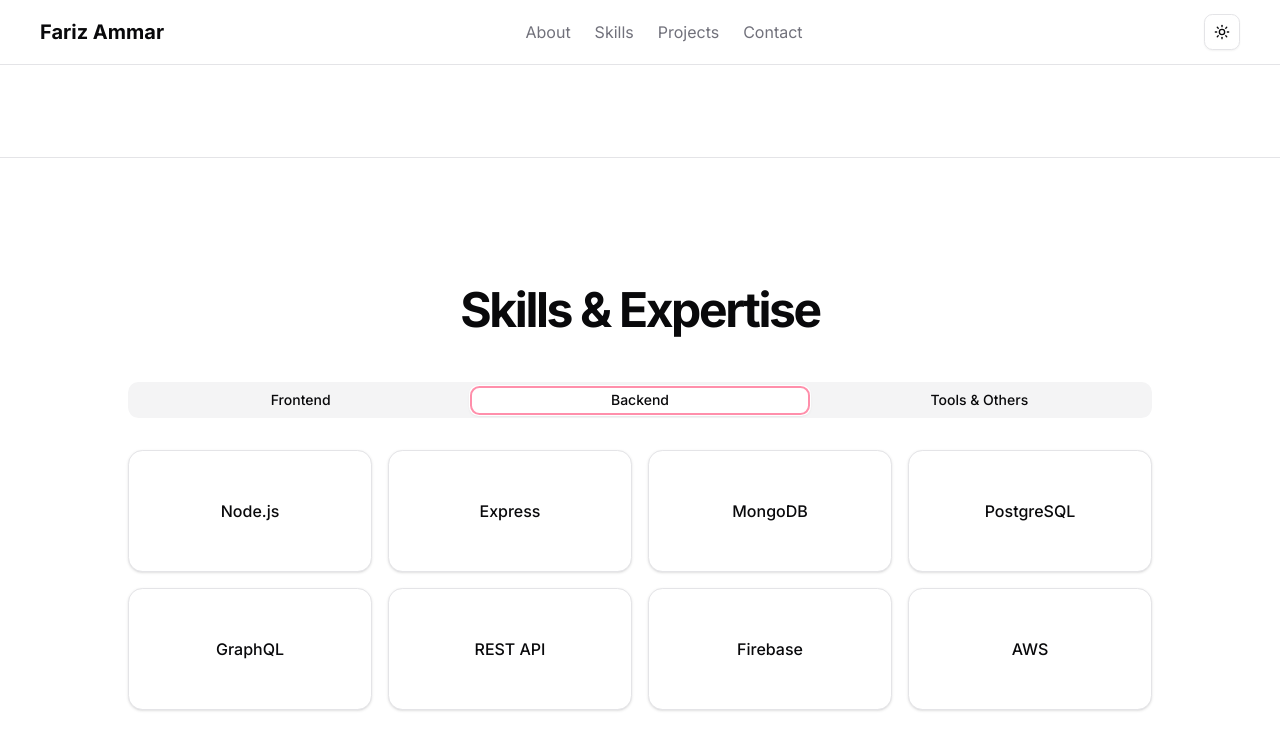
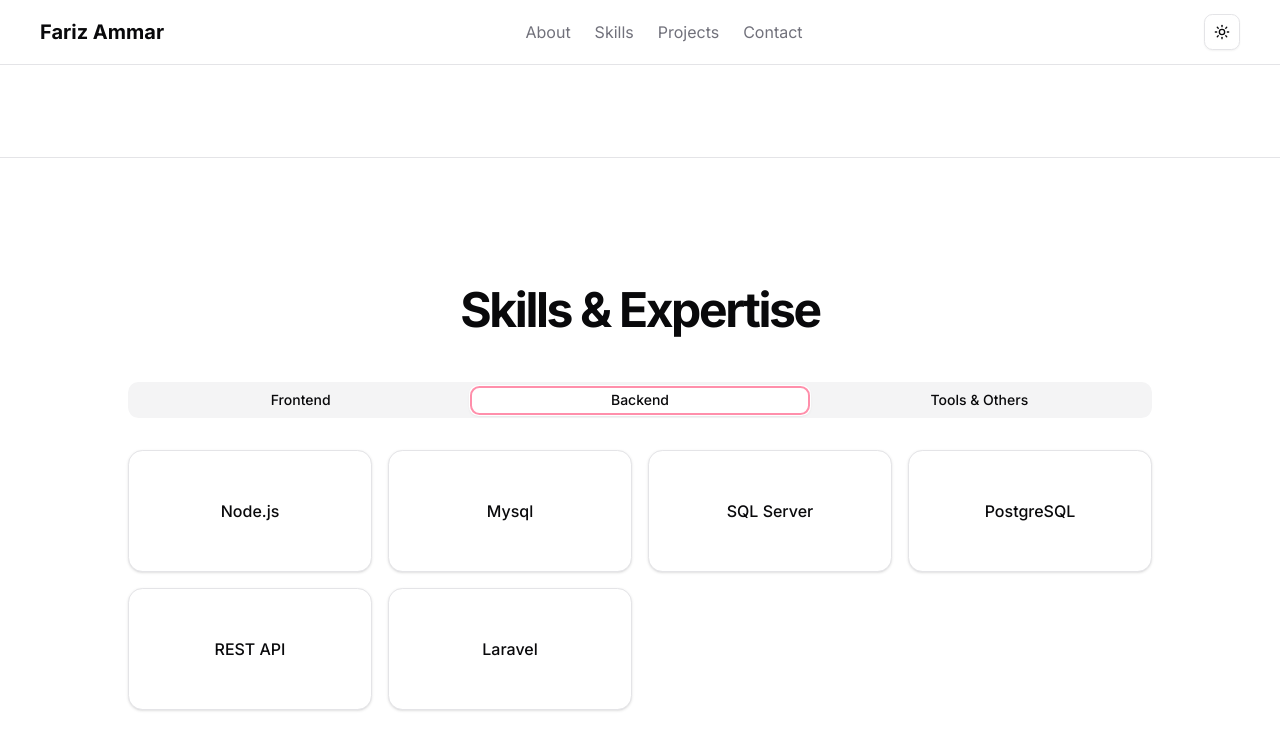
Before and after one commit to FarizAmmar/Portfolio, a Next.js app: page / in a window 1280 px wide. Both pictures are taken after a click on the tab "Backend". Shown: the part 1205-1955 px from the top of the page. Built offline with nearby package versions, Linux system fonts and the light colour scheme.

Commit message:
Update Tools

```diff
--- a/app/page.tsx
+++ b/app/page.tsx
@@ -178,13 +178,11 @@ export default function Home() {
                 <div className="grid grid-cols-2 md:grid-cols-4 gap-4">
                   {[
                     "Node.js",
-                    "Express",
-                    "MongoDB",
+                    "Mysql",
+                    "SQL Server",
                     "PostgreSQL",
-                    "GraphQL",
                     "REST API",
-                    "Firebase",
-                    "AWS",
+                    "Laravel"
                   ].map((skill) => (
                     <Card key={skill}>
                       <CardContent className="flex items-center justify-center p-6">
@@ -197,14 +195,13 @@ export default function Home() {
               <TabsContent value="tools" className="mt-6">
                 <div className="grid grid-cols-2 md:grid-cols-4 gap-4">
                   {[
+                    "Adobe Illustrator (AI)",
+                    "Adobe Photoshop (PS)",
                     "Git",
                     "GitHub",
                     "Docker",
                     "CI/CD",
-                    "Jest",
-                    "Figma",
                     "VS Code",
-                    "Agile",
                   ].map((skill) => (
                     <Card key={skill}>
                       <CardContent className="flex items-center justify-center p-6">
```
